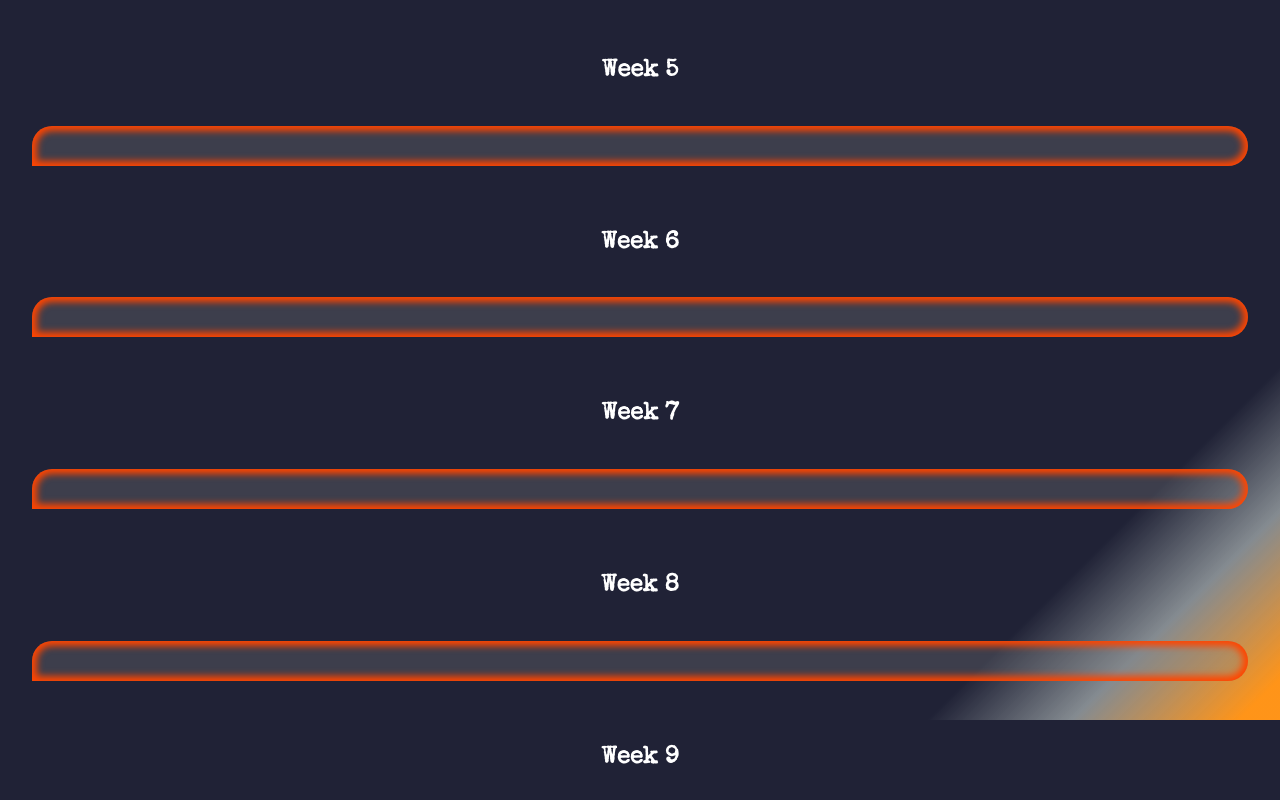
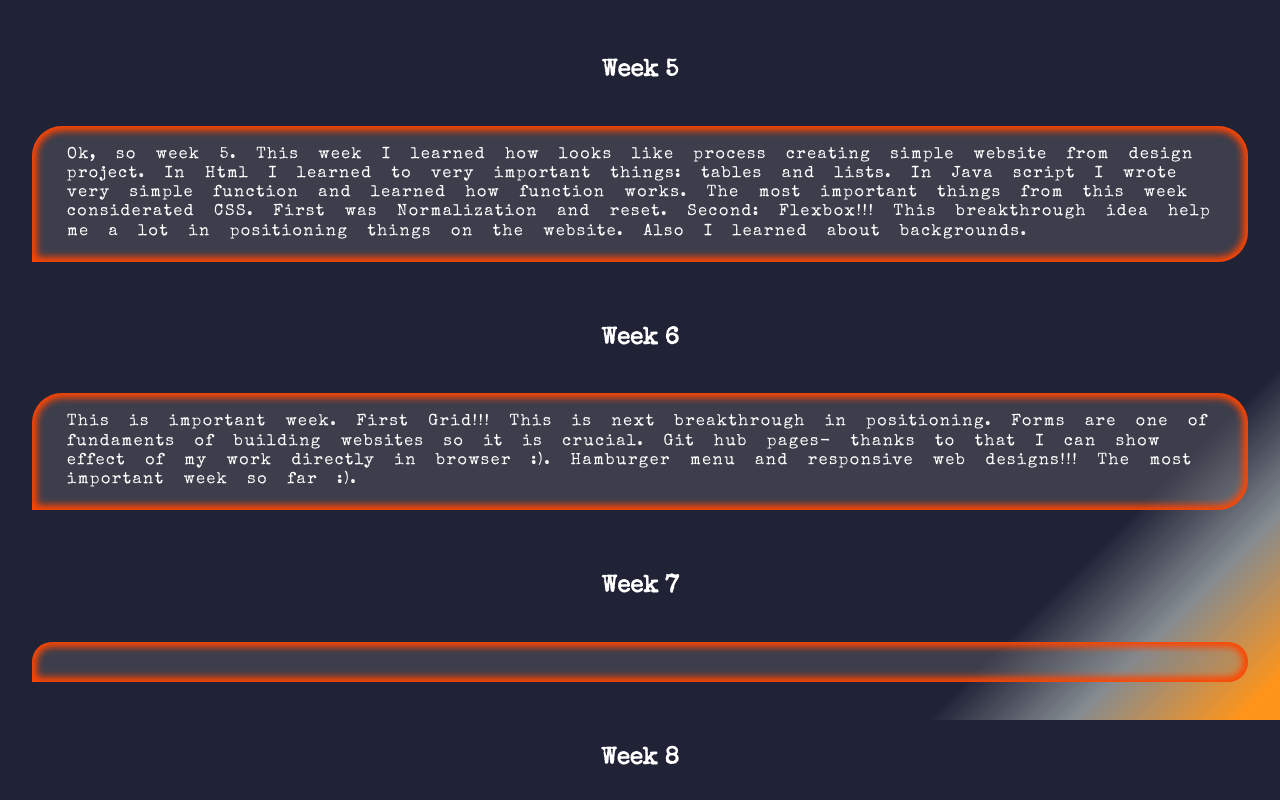
Before and after one commit to TomaszKoza/homepage, a plain HTML site: page note.html in a window 1280 px wide. Shown: the part 1680-2480 px from the top of the page. Drawn offline with Linux system fonts and the light colour scheme.

Commit message:
notes from 5th week

```diff
--- a/note.html
+++ b/note.html
@@ -5,7 +5,7 @@
   <meta charset="UTF-8">
   <meta name="viewport" content="width=device-width, initial-scale=1.0">
   <title>WTF HTML</title>
-  <link rel="stylesheet" type="text/css" href="normalize.css"/>
+  <link rel="stylesheet" type="text/css" href="normalize.css" />
   <link rel="stylesheet" type="text/css" href="style.css" />
 </head>
 
@@ -88,9 +88,17 @@
       </div>
       <h2 class="main__note-header">Week 5</h2>
       <div class="main__note">
+        Ok, so week 5. This week I learned how looks like process creating simple website from design project. In Html I
+        learned to very important things: tables and lists. In Java script I wrote very simple function and learned how
+        function works. The most important things from this week considerated CSS. First was Normalization and reset.
+        Second: Flexbox!!! This breakthrough idea help me a lot in positioning things on the website. Also I learned
+        about backgrounds.
       </div>
       <h2 class="main__note-header">Week 6</h2>
       <div class="main__note">
+        This is important week. First Grid!!! This is next breakthrough in positioning. Forms are one of fundaments of
+        building websites so it is crucial. Git hub pages- thanks to that I can show effect of my work directly in
+        browser :). Hamburger menu and responsive web designs!!! The most important week so far :).
       </div>
       <h2 class="main__note-header">Week 7</h2>
       <div class="main__note">
@@ -128,15 +136,19 @@
       <h6 class="footer-h6">useful links:</h6>
       <ul class="footer__ul">
         <li class="footer__ul-li"><a class="footer__link" target="_blank" href="https://cotenfrontend.pl/">WTF</a></li>
-        <li class="footer__ul-li"><a class="footer__link" target="_blank" href="https://edu.devstyle.pl/">DEVSTYLE</a></li>
-        <li class="footer__ul-li"><a class="footer__link" target="_blank" href="https://www.awwwards.com/">awwwards</a></li>
+        <li class="footer__ul-li"><a class="footer__link" target="_blank" href="https://edu.devstyle.pl/">DEVSTYLE</a>
+        </li>
+        <li class="footer__ul-li"><a class="footer__link" target="_blank" href="https://www.awwwards.com/">awwwards</a>
+        </li>
       </ul>
     </div>
     <div class="footer__job">
       <h6 class="footer-h6">Job for IT freaks:</h6>
       <ul class="footer__ul">
-        <li class="footer__ul-li"><a class="footer__link" target="_blank" href="https://nofluffjobs.com/pl">no fluff jobs</a></li>
-        <li class="footer__ul-li"><a class="footer__link" target="_blank" href="https://www.juniorjobsonly.com/jobs/23/junior-front-end-developer">juniors jobs only</a></li>
+        <li class="footer__ul-li"><a class="footer__link" target="_blank" href="https://nofluffjobs.com/pl">no fluff
+            jobs</a></li>
+        <li class="footer__ul-li"><a class="footer__link" target="_blank"
+            href="https://www.juniorjobsonly.com/jobs/23/junior-front-end-developer">juniors jobs only</a></li>
       </ul>
     </div>
     <div class="footer__top">
```
